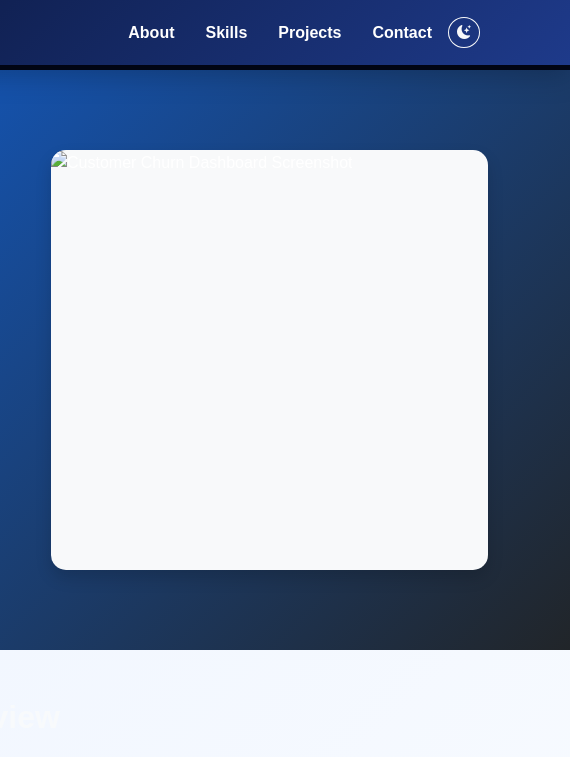
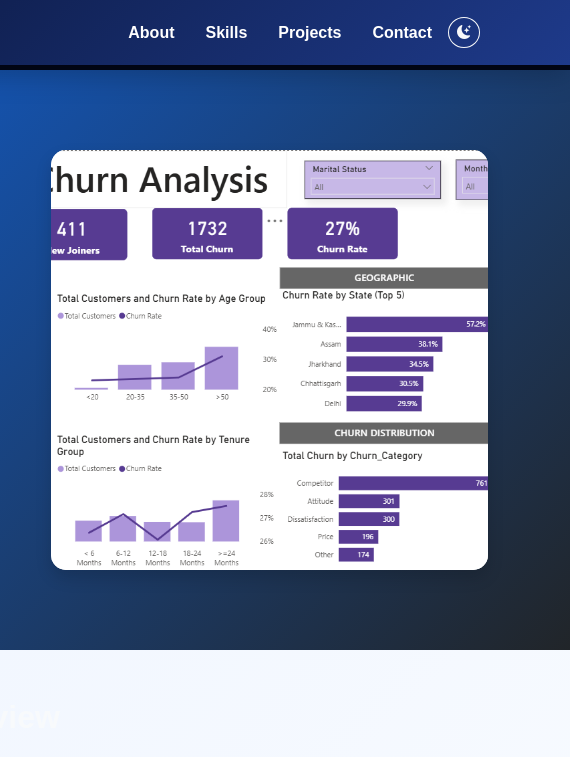
Before and after one commit to mohit8059/Mohit_Portfolio, a plain HTML site: page customer_churn_analysis.html in a window 1280 px wide. Shown: the top 757 px of the page, 710-1280 px from the left. Drawn offline with nearby package versions, Linux system fonts and the light colour scheme.

Commit message:
Update customer_churn_analysis.html

```diff
--- a/customer_churn_analysis.html
+++ b/customer_churn_analysis.html
@@ -173,7 +173,7 @@
 
             <div class="col-md-5">
                 <div class="project-img-box shadow">
-                    <img src="images/customer_churn_dashboard.png" alt="Customer Churn Dashboard Screenshot">
+                    <img src="images/customer_churn_analysis.png" alt="Customer Churn Dashboard Screenshot">
                 </div>
             </div>
         </div>
```
